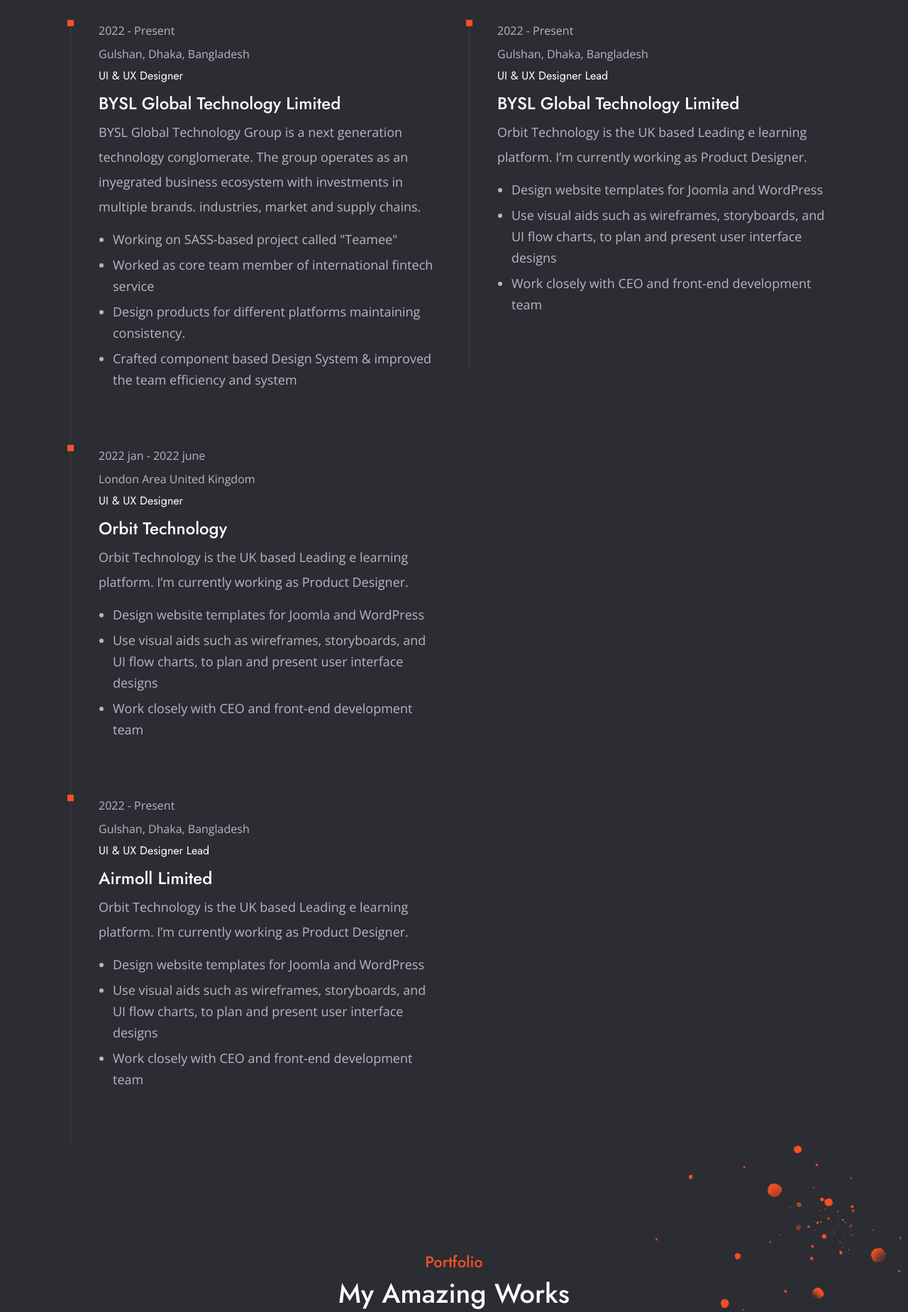
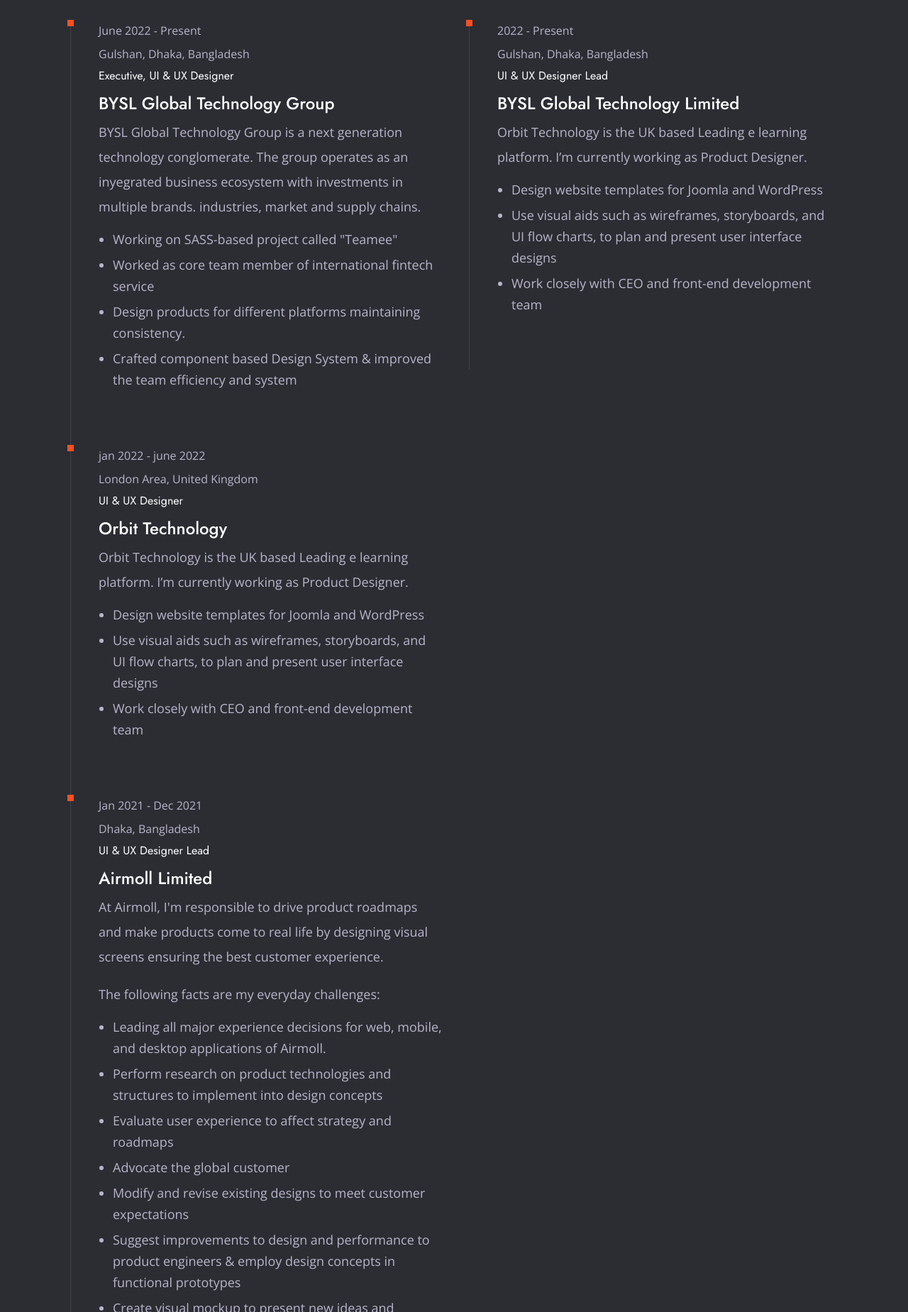
Before and after one commit to Shumssunam/protfolio_Website, a plain HTML site: page index.html in a window 1280 px wide. Shown: the part 3700-5549 px from the top of the page at 71% size. Drawn offline with nearby package versions, Linux system fonts and the light colour scheme; no server answers.

Commit message:
Experience and logo update

```diff
--- a/index.html
+++ b/index.html
@@ -12,6 +12,7 @@
 
 	<meta name="description" content="Name of your web site">
 	<meta name="author" content="Marketify">
+	<link rel="shortcut icon" href="https://www.mongodb.com/docs/assets/favicon.ico">
 
 	<meta name="viewport" content="width=device-width, initial-scale=1, maximum-scale=1">
 
@@ -49,7 +50,7 @@
 			<div class="mobile_menu_inner">
 				<div class="mobile_in">
 					<div class="logo">
-						<a href="#"><img src="img/logo/dark.png" alt="" /></a>
+						<a href="#"><img src="img/logo/logo_s.png" alt="" /></a>
 					</div>
 					<div class="trigger">
 						<div class="hamburger hamburger--slider">
@@ -505,10 +506,10 @@
 					<div class="exp-grid">
 						<div class="grid-item">
 							<div class="single-exp">
-								<small>2022 - Present</small>
+								<small>June 2022 - Present</small>
 								<span>Gulshan, Dhaka, Bangladesh</span>
-								<h6>UI & UX Designer </h6>
-								<h5>BYSL Global Technology Limited</h5>
+								<h6>Executive, UI & UX Designer </h6>
+								<h5>BYSL Global Technology Group</h5>
 								<p>BYSL Global Technology Group is a next generation technology conglomerate. The group
 									operates as an inyegrated business ecosystem with investments in multiple brands.
 									industries, market and supply chains.
@@ -522,8 +523,8 @@
 								</ul>
 							</div>
 							<div class="single-exp">
-								<small>2022 jan - 2022 june</small>
-								<span>London Area United Kingdom</span>
+								<small>jan 2022 - june 2022</small>
+								<span>London Area, United Kingdom</span>
 								<h6>UI & UX Designer</h6>
 								<h5>Orbit Technology</h5>
 								<p>Orbit Technology is the UK based Leading e learning platform.
@@ -536,17 +537,22 @@
 								</ul>
 							</div>
 							<div class="single-exp">
-								<small>2022 - Present</small>
-								<span>Gulshan, Dhaka, Bangladesh</span>
+								<small>Jan 2021 - Dec 2021</small>
+								<span>Dhaka, Bangladesh</span>
 								<h6>UI & UX Designer Lead</h6>
 								<h5>Airmoll Limited</h5>
-								<p>Orbit Technology is the UK based Leading e learning platform.
-									I’m currently working as Product Designer.</p>
+								<p>At Airmoll, I'm responsible to drive product roadmaps and make products come to real life by designing visual screens ensuring the best customer experience.</p>
+								<p>The following facts are my everyday challenges:</p>
 								<ul>
-									<li>Design website templates for Joomla and WordPress</li>
-									<li>Use visual aids such as wireframes, storyboards, and UI flow charts, to plan and
-										present user interface designs</li>
-									<li>Work closely with CEO and front-end development team</li>
+									<li>Leading all major experience decisions for web, mobile, and desktop applications of Airmoll.</li>
+									<li>Perform research on product technologies and structures to implement into design concepts</li>
+									<li> Evaluate user experience to affect strategy and roadmaps</li>
+									<li> Advocate the global customer</li>
+									<li>  Modify and revise existing designs to meet customer expectations</li>
+									<li> Suggest improvements to design and performance to product engineers & employ design concepts in functional prototypes</li>
+									<li> Create visual mockup to present new ideas and imaginations</li>
+									<li> Write case studies of different design processes on how I solve real-life problems</li>
+									<li> Mastery of colors, spaces, typography, iconography, illustration, and UX laws.</li>
 								</ul>
 							</div>
 
```
Also changed, not shown: img/logo/logo_s.png (added).
